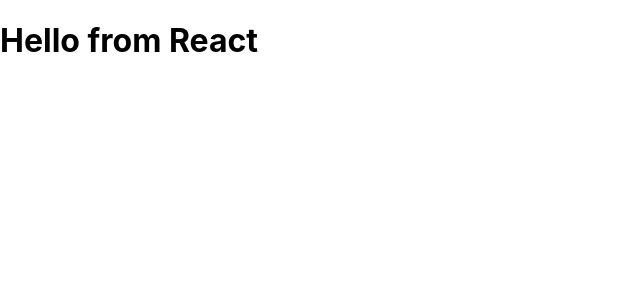
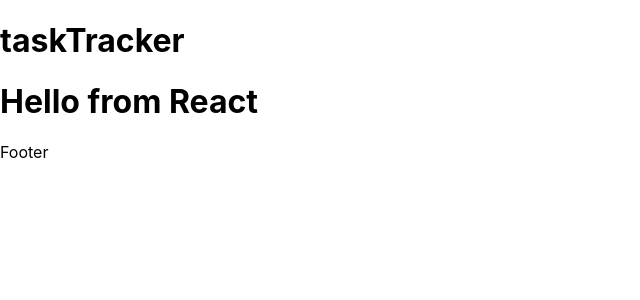
Before and after one commit to David-P-Molina/task-tutorial, a React (Create React App) app: page / in a window 1280 px wide. Shown: the top 300 px of the page, without its empty margins (0-640 px from the left). Built offline with nearby package versions, Linux system fonts and the light colour scheme.

Commit message:
Pass props down, Create defaultProps, Deconstruct props

```diff
--- a/src/App.js
+++ b/src/App.js
@@ -1,7 +1,13 @@
+import Header from "./components/Header";
+import Footer from "./components/Footer";
+
+
 function App() {
   return (
     <div className="App">
+      <Header title="taskTracker"/>
       <h1>Hello from React</h1>
+      <Footer />
     </div>
   );
 }
--- a/src/components/Header.js
+++ b/src/components/Header.js
@@ -1,9 +1,12 @@
 import React from 'react'
 
-const Header = () => {
+const Header = ({title}) => {
   return (
-    <div>Header</div>
+    <h1>{title}</h1>
   )
 }
 
+Header.defaultProps = {
+  title: 'Task Tracker',
+}
 export default Header
```
